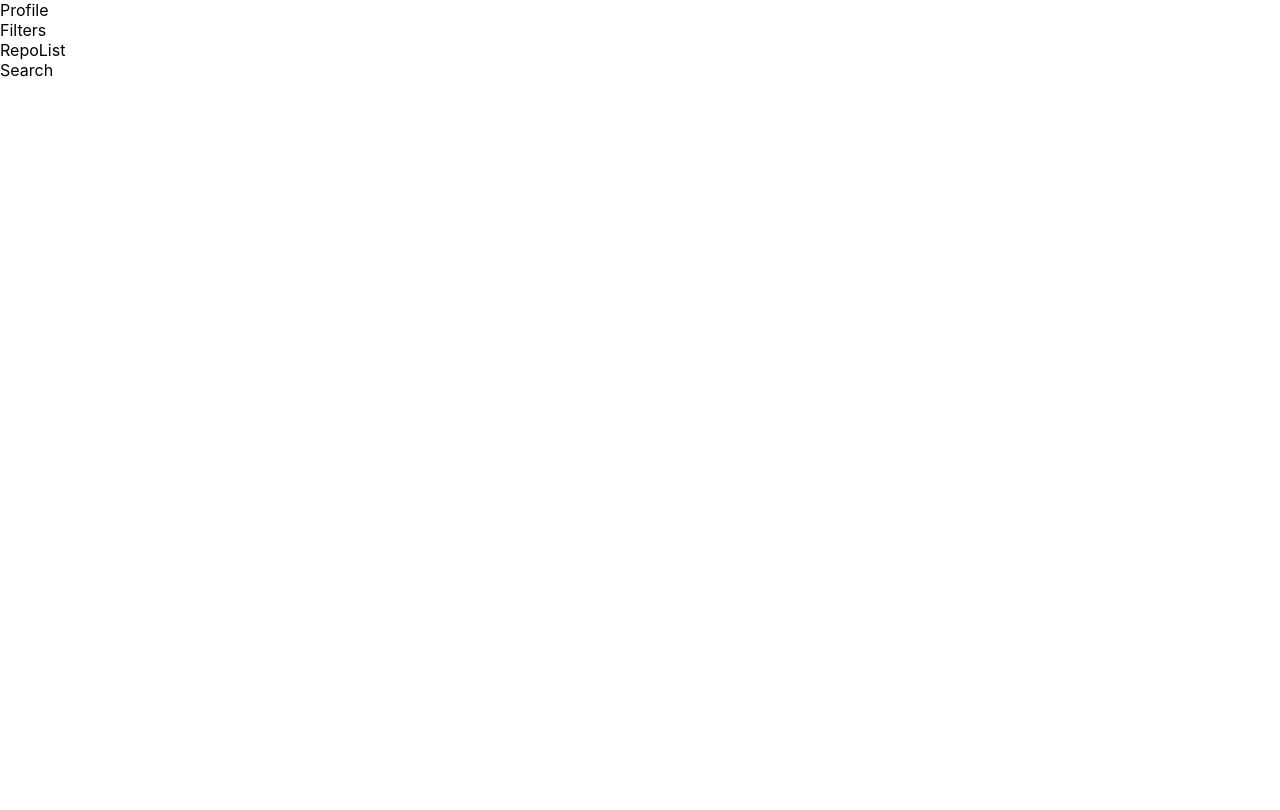
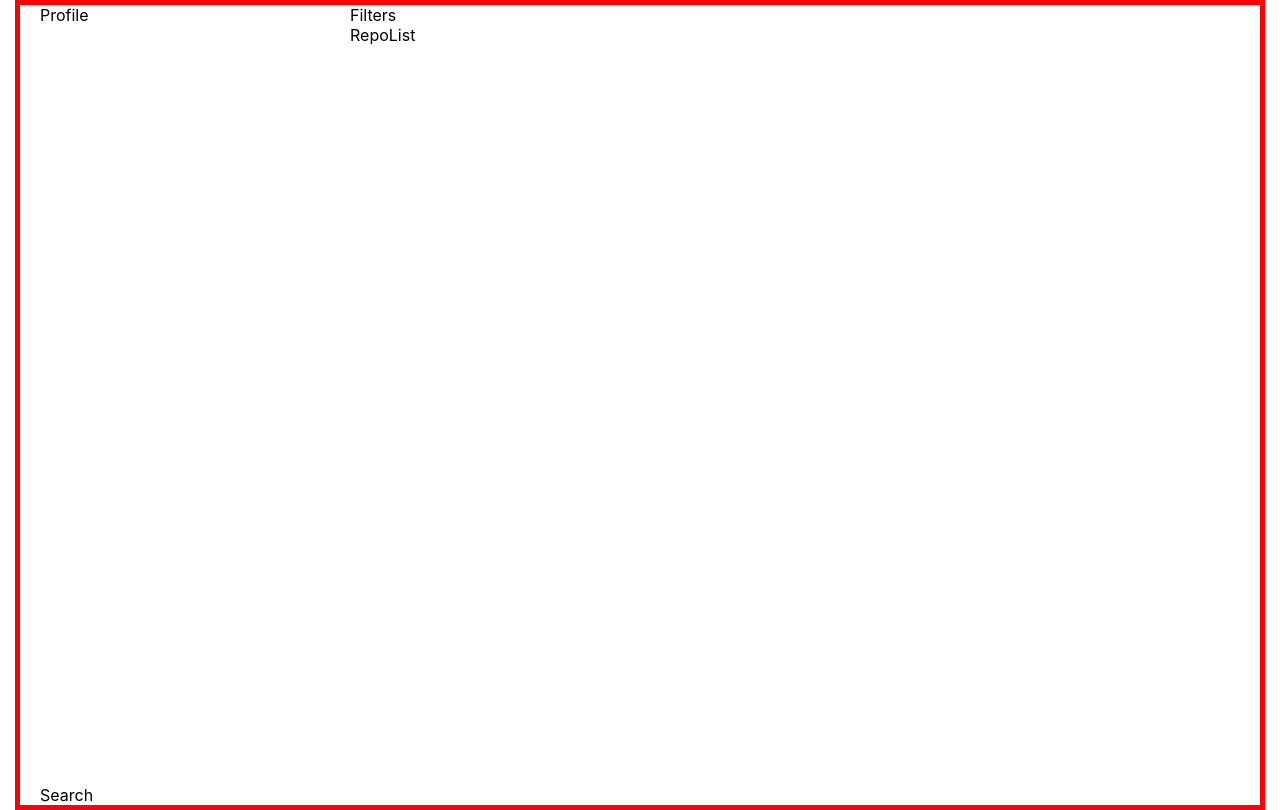
Before and after one commit to erickleaopm/github-clone, a React (Create React App) app: page / in a window 1280 px wide. Built offline with nearby package versions, Linux system fonts and the light colour scheme.

Commit message:
add styles for Layout component

```diff
--- a/src/components/filters.js
+++ b/src/components/filters.js
@@ -1,6 +1,8 @@
 import styled from 'styled-components';
 
-const FiltersStyled = styled.div``;
+const FiltersStyled = styled.div`
+  grid-area: filters;
+`;
 
 function Filters() {
   return <FiltersStyled>Filters</FiltersStyled>;
--- a/src/components/layout.js
+++ b/src/components/layout.js
@@ -1,6 +1,19 @@
 import styled from 'styled-components';
 
-const LayoutStyled = styled.div``;
+const LayoutStyled = styled.main`
+  min-block-size: 100vh;
+  max-inline-size: 75rem; //1200px
+  margin: auto;
+  padding-inline: 1.25rem;
+  @media screen and (min-width: 768px) {
+    display: grid;
+    border: 5px solid red;
+    grid-template-columns: 17.375rem 1fr;
+    grid-template-rows: auto 1fr;
+    column-gap: 2rem;
+    grid-template-areas: 'profile filters' 'profile repo-list';
+  }
+`;
 
 function Layout({ children }) {
   return <LayoutStyled>{children}</LayoutStyled>;
--- a/src/components/profile.js
+++ b/src/components/profile.js
@@ -1,6 +1,8 @@
 import styled from 'styled-components';
 
-const ProfileStyled = styled.div``;
+const ProfileStyled = styled.div`
+  grid-area: profile;
+`;
 
 function Profile() {
   return <ProfileStyled>Profile</ProfileStyled>;
--- a/src/components/repo-list.js
+++ b/src/components/repo-list.js
@@ -1,6 +1,8 @@
 import styled from 'styled-components';
 
-const RepoListStyled = styled.div``;
+const RepoListStyled = styled.div`
+  grid-area: repo-list;
+`;
 
 function RepoList() {
   return <RepoListStyled>RepoList</RepoListStyled>;
```
